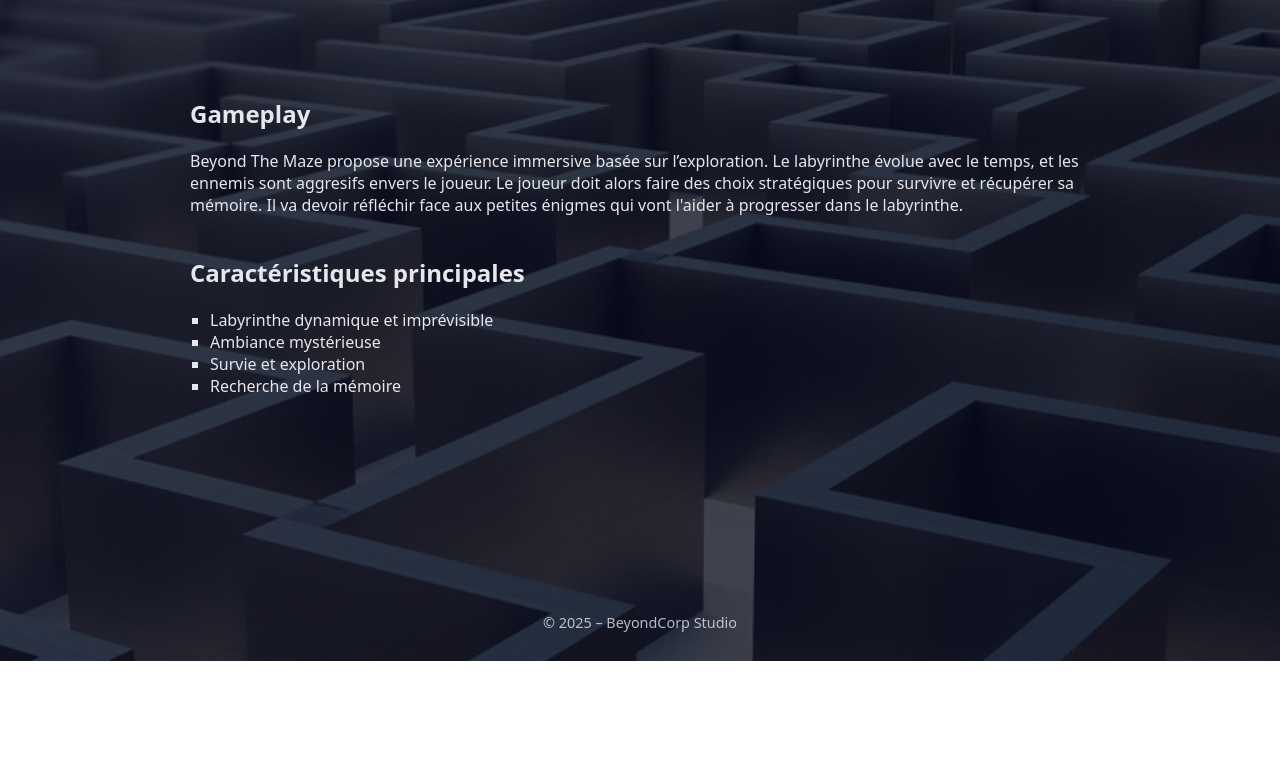
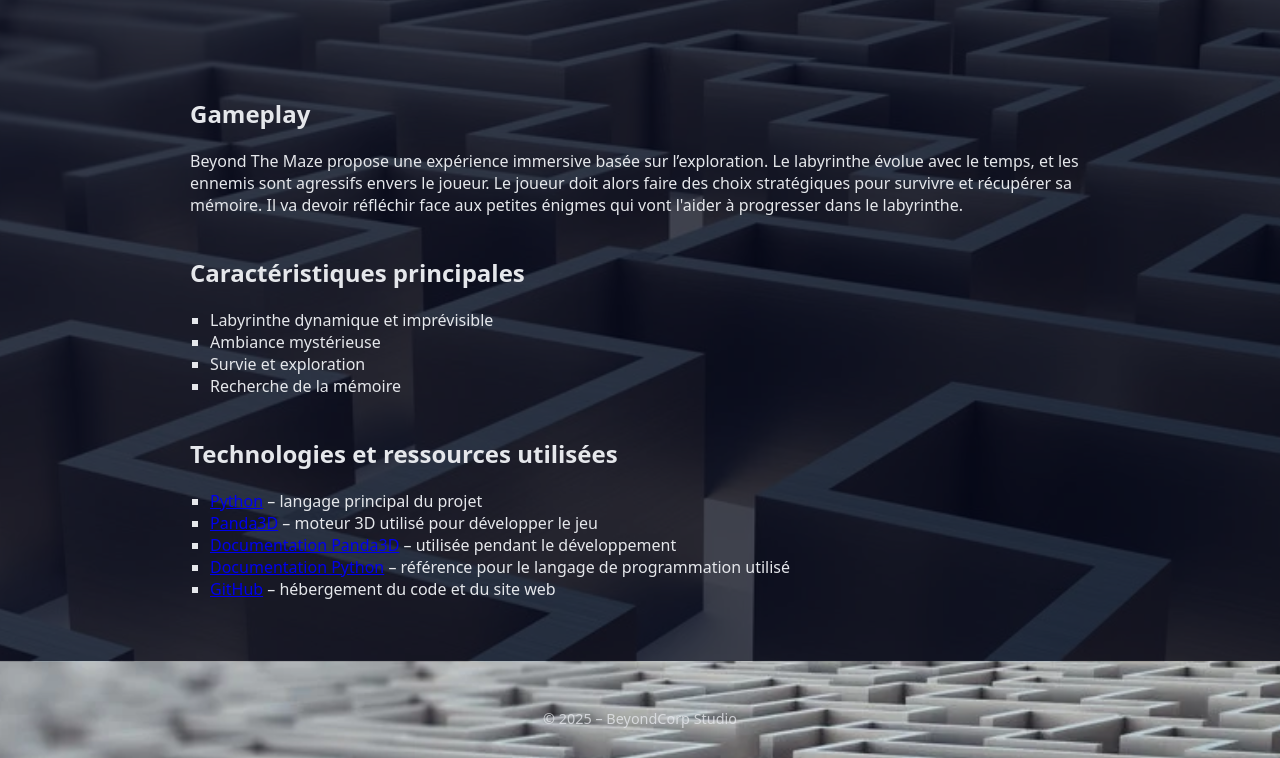
Before and after one commit to luc-lin-epita/beyond-the-maze, a plain HTML site: page project.html in a window 1280 px wide. Shown: the part 139-897 px from the top of the page. Before the commit the page ends 800 px from the top, so only its background shows below. Drawn offline with Linux system fonts and the light colour scheme.

Commit message:
Sources + zip (temp)

```diff
--- a/project.html
+++ b/project.html
@@ -22,7 +22,7 @@
         <h2>Gameplay</h2>
         <p>
             Beyond The Maze propose une expérience immersive basée sur l’exploration.
-            Le labyrinthe évolue avec le temps, et les ennemis sont aggresifs envers le joueur.
+            Le labyrinthe évolue avec le temps, et les ennemis sont agressifs envers le joueur.
             Le joueur doit alors faire des choix stratégiques pour survivre et récupérer sa mémoire.
             Il va devoir réfléchir face aux petites énigmes qui vont l'aider à progresser dans le labyrinthe.
         </p>
@@ -37,6 +37,28 @@
             <li>Recherche de la mémoire</li>
         </ul>
     </section>
+
+    <section>
+        <h2>Technologies et ressources utilisées</h2>
+        <ul>
+            <li>
+                <a href="https://www.python.org/" target="_blank">Python</a> – langage principal du projet
+            </li>
+            <li>
+                <a href="https://www.panda3d.org/" target="_blank">Panda3D</a> – moteur 3D utilisé pour développer le jeu
+            </li>
+            <li>
+                <a href="https://docs.panda3d.org/" target="_blank">Documentation Panda3D</a> – utilisée pendant le développement
+            </li>
+            <li>
+                <a href="https://docs.python.org/3/" target="_blank">Documentation Python</a> – référence pour le langage de programmation utilisé
+            </li>
+            <li>
+                <a href="https://github.com/" target="_blank">GitHub</a> – hébergement du code et du site web
+            </li>
+        </ul>
+    </section>
+
 </main>
 
 <footer>
```
Also changed, not shown: download.html (+12 -8 lines), 1 other file.
